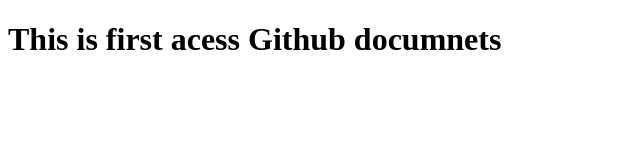
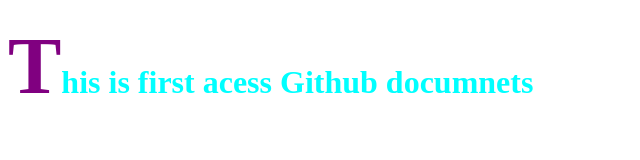
Before and after one commit to julhas120/remote, a plain HTML site: page index.html in a window 1280 px wide. Shown: the whole page, without its empty margins (0-640 px from the left). Drawn offline with Linux system fonts and the light colour scheme.

Commit message:
add heading first letter

```diff
--- a/index.html
+++ b/index.html
@@ -5,8 +5,15 @@
     <meta http-equiv="X-UA-Compatible" content="IE=edge">
     <meta name="viewport" content="width=device-width, initial-scale=1.0">
     <title>Github files</title>
+    <style>
+        h1::first-letter {
+            color: purple;
+            font-size: 80px;
+        }
+    </style>
 </head>
 <body>
-    <h1>This is first acess Github documnets</h1>
+    <h1 style="color: aqua;">This is first acess Github documnets</h1>
+
 </body>
 </html>
```
